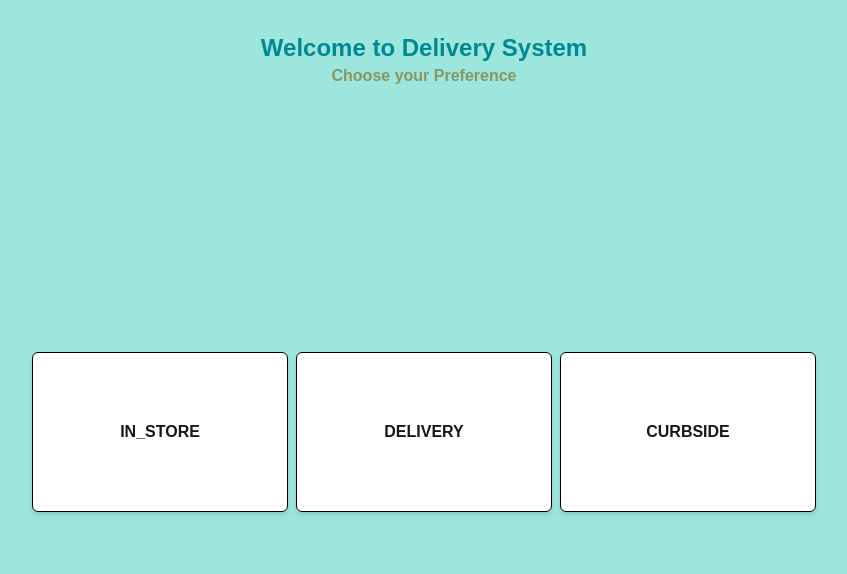
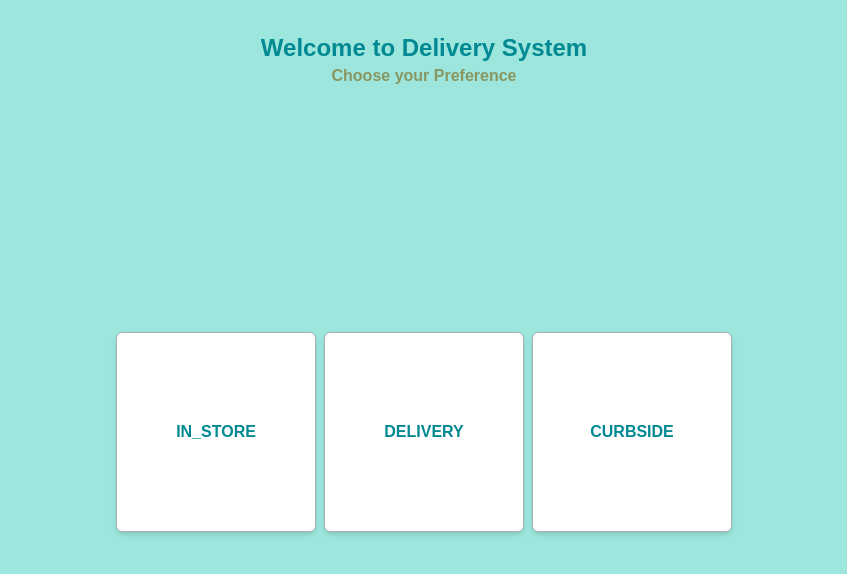
Before and after one commit to Mahrukh10/Delivery-App, a Next.js app: page /delivery in a window 1280 px wide. Shown: the top 574 px of the page, without its empty margins (216-1063 px from the left). Built offline with nearby package versions, Linux system fonts and the light colour scheme.

Commit message:
Box styling modified

```diff
--- a/src/app/delivery/box.tsx
+++ b/src/app/delivery/box.tsx
@@ -4,7 +4,10 @@ type BoxProps = {
 };
 export default function Box({ title }: BoxProps) {
   return (
-   <div className="bg-white border border-black h-40 flex items-center justify-center rounded-md shadow-md">
+    <div
+      className="bg-white border border-[#a7b1b2] h-50 w-50 flex items-center justify-center rounded-md shadow-md
+                    transform transition-all duration-300 hover:scale-105 hover:border-black cursor-pointer text-[#008992]"
+    >
       <p className="font-semibold">{title}</p>
     </div>
   );
--- a/src/app/delivery/page.tsx
+++ b/src/app/delivery/page.tsx
@@ -13,15 +13,15 @@ export default function Delivery() {
         id="boxes"
         className="flex justify-center items-center mt-6 h-[80vh] flex-wrap"
       >
-        <div className="w-64">
+        <div className="">
           {" "}
           <Box title={`IN_STORE`}/>
         </div>
-        <div className="w-64 ml-2">
+        <div className=" ml-2">
           {" "}
           <Box title={`DELIVERY`}/>
         </div>
-        <div className="w-64 ml-2">
+        <div className=" ml-2">
           {" "}
           <Box title={`CURBSIDE`}/>
         </div>
```
